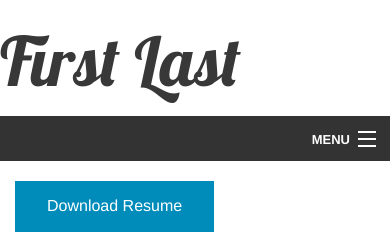
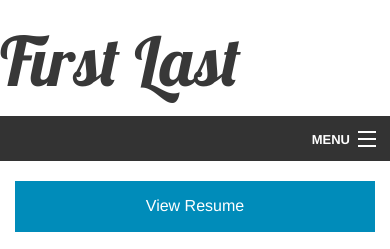
Before and after one commit to brandon-foster/template-1, a PHP site: page /resume.php in a window 390 px wide. Shown: the top 249 px of the page. Run offline with PHP 8.4, Linux system fonts and the light colour scheme; some web fonts are replaced.

Commit message:
resume page is responsive

```diff
--- a/resume.php
+++ b/resume.php
@@ -16,16 +16,20 @@
 
 	<div class="row">
         <div class="small-12 columns">
-			<a href="pdfs/resume.pdf" class="button" target="_blank">Download
-				Resume</a>
+            <a href="pdfs/resume.pdf" class="button"
+                style="width: 100%;" target="_blank">
+                <span class="show-for-medium-up">Download Resume</span>
+                <span class="show-for-small-only">View Resume</span>
+            </a>
         </div>
     </div>
 
-	<div class="row">
-		<div class="small-12 columns">
+    <div class="row show-for-medium-up">
+        <div class="large-12 columns">
             <div class="iframe-resume">
-				<iframe src="pdfs/resume.pdf" frameborder="0" height="1150px"
-					width="100%">Sorry, your browser does not support iframes </iframe>
+                <iframe src="pdfs/resume.pdf" frameborder="0"
+                    height="1150px" width="100%">Sorry, your browser
+                    does not support iframes </iframe>
             </div>
         </div>
     </div>
```
Lines whose indentation alone changed are shown as unchanged.
